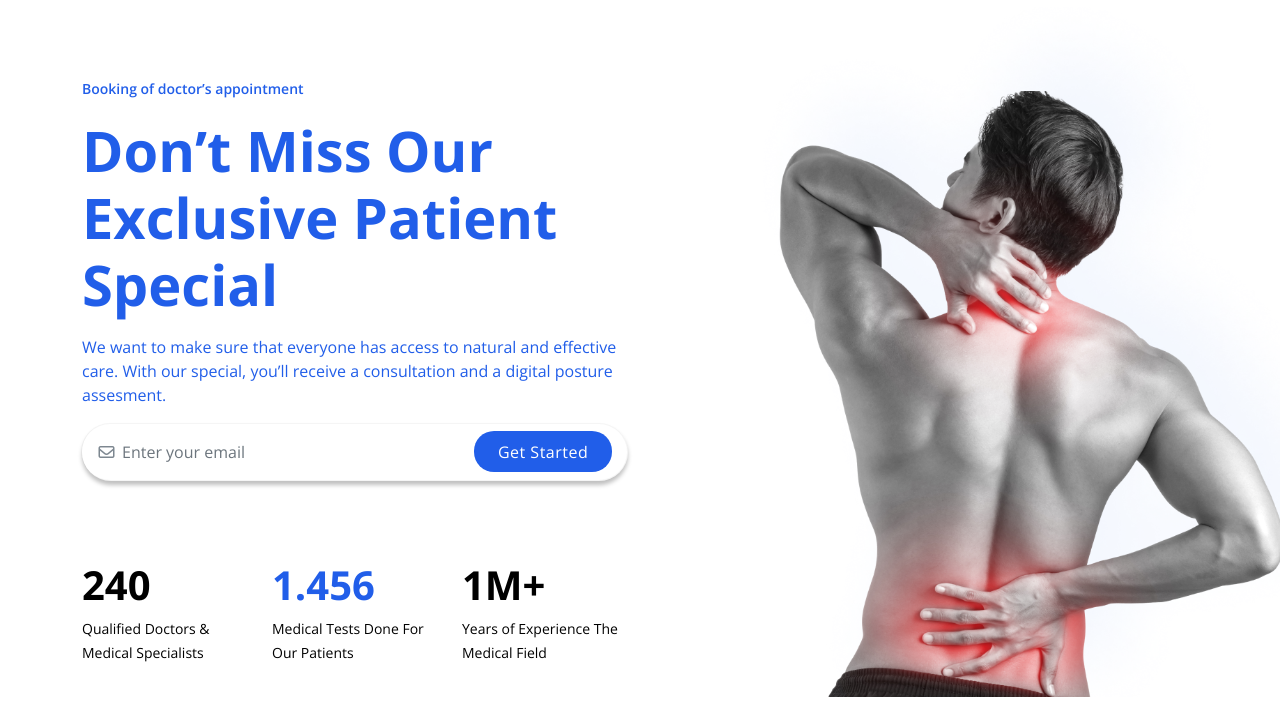
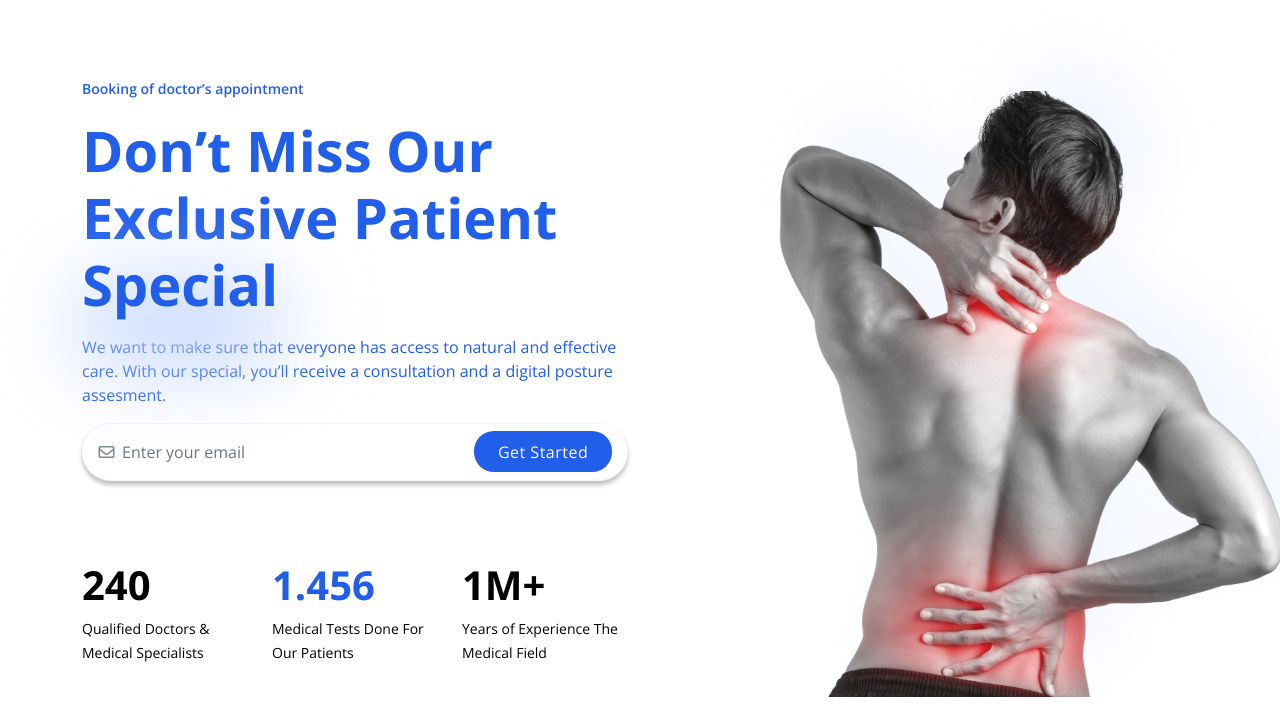
Before and after one commit to ZERO-KAMAL/fitness, a plain HTML site: page index.html in a window 1280 px wide. Shown: the part 77-800 px from the top of the page. Drawn offline with nearby package versions, Linux system fonts and the light colour scheme.

Commit message:
final commit

```diff
--- a/assets/css/index.scss
+++ b/assets/css/index.scss
@@ -116,6 +116,22 @@
                 color: $text-blue;
                 font-weight: 700;
                 margin: 1rem 0;
+                span {
+                    position: relative !important;
+                    font-weight: 700;
+                    z-index: 1;
+                    &::after {
+                        position: absolute;
+                        content: "";
+                        bottom: -40px;
+                        left: 0%;
+                        background: #bed2ff;
+                        filter: blur(44px);
+                        width: 100%;
+                        height: 100%;
+                        z-index: -1;
+                    }
+                }
                 @media screen and (min-width: 767px) {
                     font-size: 3.5rem;
                 }
--- a/index.html
+++ b/index.html
@@ -118,7 +118,7 @@
             <div class="mainbanner__content">
               <div class="mainbanner__content-top">
                 <span> Booking of doctor’s appointment </span>
-                <h1>Don’t Miss Our Exclusive Patient Special</h1>
+                <h1>Don’t Miss Our Exclusive Patient <span>Special</span></h1>
                 <p>
                   We want to make sure that everyone has access to natural and
                   effective care. With our special, you’ll receive a
```
Also changed, not shown: assets/css/index.css, 1 other file.
